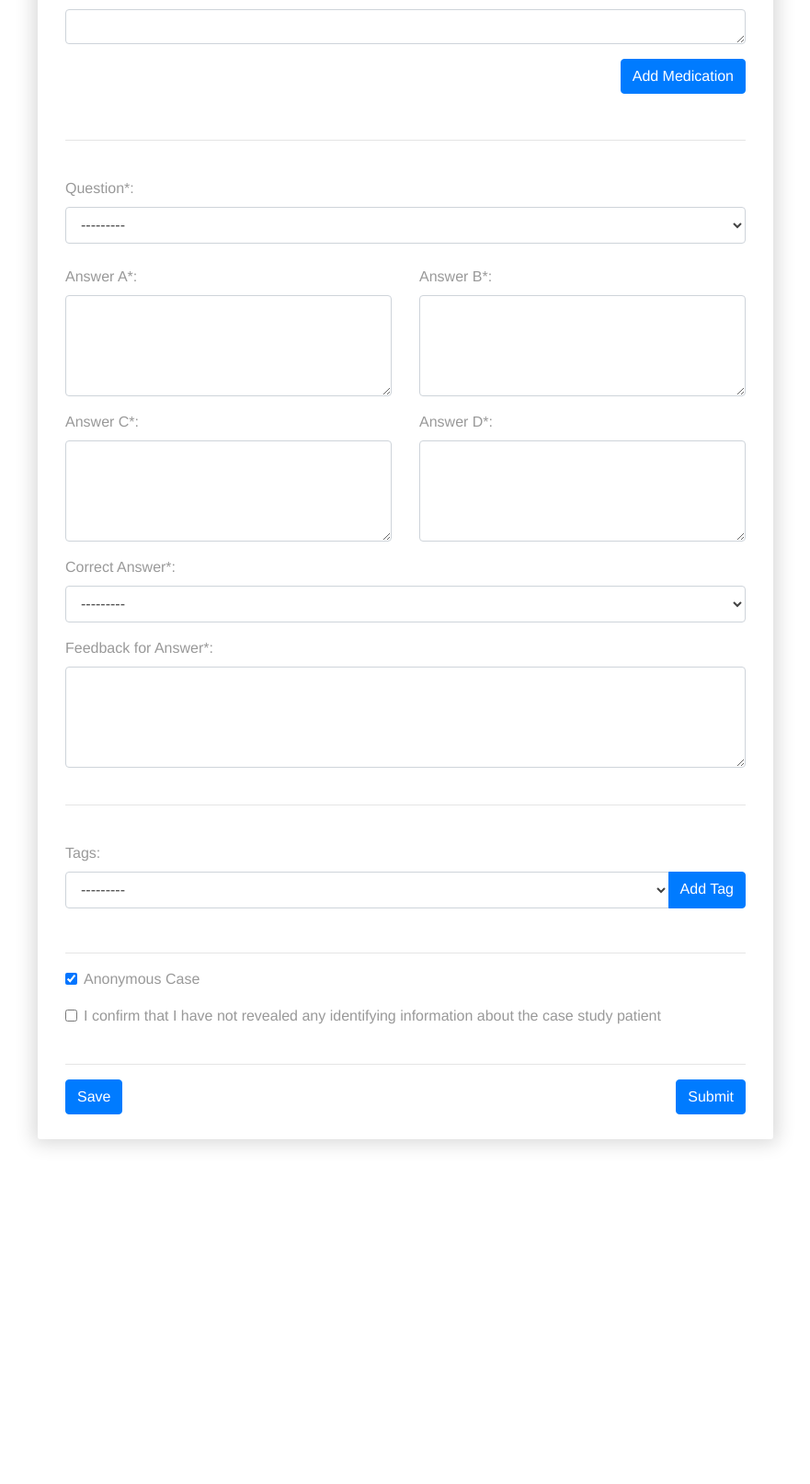
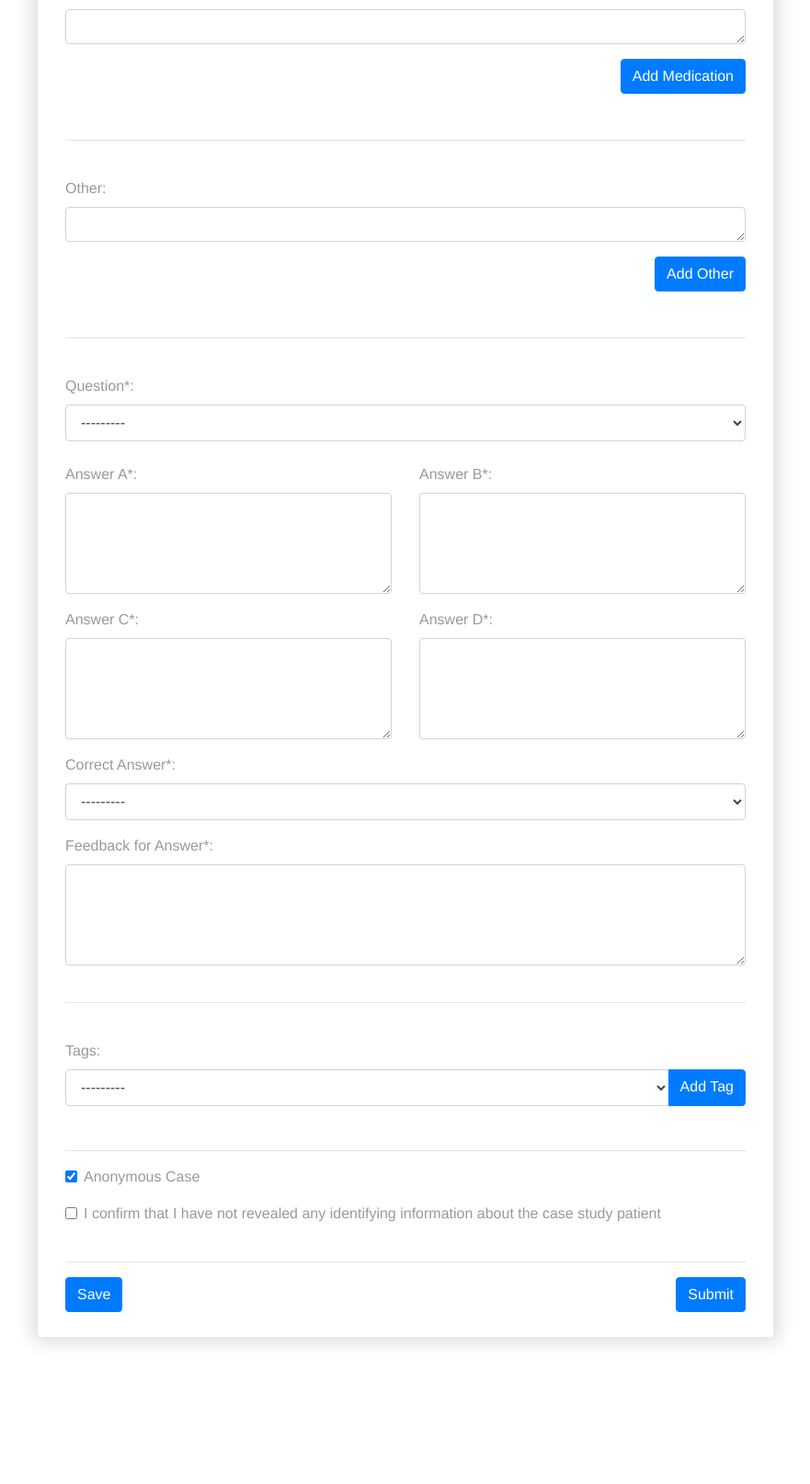
Before and after one commit to 320011/case, a Django app: page /cases/create-new-case/1 in a window 1280 px wide. Shown: the part 1259-2873 px from the top of the page at 92% size, without its empty margins (199-1080 px from the left). Before the commit the page ends 2507 px from the top, so only its background shows below. Run offline with Django 3.2, Linux system fonts and the light colour scheme; the visitor is signed in with stand-in values (Sample User, id 1); data comes from the database, SQL or seed files in the repository; data that the repository does not hold is empty; style sheets or scripts are compiled from the project's sources; some libraries are stand-ins or nearby versions.

Commit message:
added other field to model and create new case

```diff
--- a/core/case_study/admin.py
+++ b/core/case_study/admin.py
@@ -7,6 +7,7 @@ admin.site.register(CaseStudy)
 admin.site.register(TagRelationship)
 admin.site.register(MedicalHistory)
 admin.site.register(Medication)
+admin.site.register(Other)
 admin.site.register(Attempt)
 admin.site.register(Comment)
 admin.site.register(CommentVote)
--- a/core/case_study/forms.py
+++ b/core/case_study/forms.py
@@ -1,7 +1,7 @@
 from django import forms
 from django.forms import ModelForm
 
-from .models import Tag, CaseStudy, MedicalHistory, Medication
+from .models import Tag, CaseStudy, MedicalHistory, Medication, Other
 
 
 # populate patient particulars and description
@@ -125,3 +125,16 @@ class MedicationForm(ModelForm):
         super(MedicationForm, self).__init__(*args, **kwargs)
         for fname, f in self.fields.items():
             f.widget.attrs["class"] = "form-control"
+
+class OtherForm(ModelForm):
+    class Meta:
+        model = Other
+        fields = ["other_body"]
+        widgets = {
+            "other_body": forms.Textarea(attrs={"rows": 1}),
+        }
+
+    def __init__(self, *args, **kwargs):
+        super(OtherForm, self).__init__(*args, **kwargs)
+        for fname, f in self.fields.items():
+            f.widget.attrs["class"] = "form-control"
--- a/core/case_study/models.py
+++ b/core/case_study/models.py
@@ -180,6 +180,11 @@ class Medication(models.Model):
     def __str__(self):
         return self.name
 
+class Other(models.Model):
+    other_body = models.TextField(null=True, blank=True)
+    case_study = models.ForeignKey(CaseStudy, on_delete=models.CASCADE)
+    def __str__(self):
+        return self.other_body
 
 class Attempt(models.Model):
     user_answer = models.CharField(max_length=1, null=True)
--- a/core/case_study/templates/create_new_case.html
+++ b/core/case_study/templates/create_new_case.html
@@ -96,6 +96,22 @@
                 <br>
                 <hr>
                 <br>
+                <!-- Other  -->
+                <label>Other: </label>
+                {{ other_form.other_body }}
+                <div class="mt-3">
+                    <a class="btn btn-primary float-right" style="color: #fff" id="add_other">Add Other</a>
+                </div>
+                <br>
+                <input type="hidden" name="remove_other" value="false">
+                <ul class="list-group mt-4">
+                    {% for other in others %}
+                        <li class="list-group-item">{{ other.other_body }}</li>
+                    {% endfor %}
+                </ul>
+                <br>
+                <hr>
+                <br>
                 <!-- Question -->
                 <label>Question*: </label>
                 {{ case_study_form.question }} <br>
--- a/core/case_study/views.py
+++ b/core/case_study/views.py
@@ -6,8 +6,8 @@ from django.shortcuts import render, get_object_or_404
 from django.urls import reverse
 from django.utils import timezone
 
-from .forms import CaseStudyForm, CaseStudyTagForm, MedicalHistoryForm, MedicationForm  # , CaseTagForm
-from .models import Tag, TagRelationship, CaseStudy, MedicalHistory, Medication, Attempt, Comment
+from .forms import CaseStudyForm, CaseStudyTagForm, MedicalHistoryForm, MedicationForm, OtherForm  # , CaseTagForm
+from .models import Tag, TagRelationship, CaseStudy, MedicalHistory, Medication, Attempt, Comment, Other
 
 
 @login_required
@@ -24,6 +24,7 @@ def create_new_case(request, case_study_id):
     relevant_tags = TagRelationship.objects.filter(case_study=case_study)  # return Tags for that case_study
     medical_histories = MedicalHistory.objects.filter(case_study=case_study)
     medications = Medication.objects.filter(case_study=case_study)
+    others = Other.objects.filter(case_study=case_study)
     # Check if the choice was in years format, if yes, integer division by 12.
     if case_study.age:
         if case_study.age_type == 'Y':
@@ -36,6 +37,7 @@ def create_new_case(request, case_study_id):
         case_study_tag_form = CaseStudyTagForm(request.POST)
         medical_history_form = MedicalHistoryForm(request.POST)
         medication_form = MedicationForm(request.POST)
+        other_form = OtherForm(request.POST)
 
         # if user adds medical history
         if request.POST["submission_type"] == "medical_history":
@@ -56,10 +58,12 @@ def create_new_case(request, case_study_id):
                               "tags": relevant_tags,
                               "medical_histories": medical_histories,
                               "medications": medications,
+                              "others" : others,
                               # "case_study_question_form": case_study_question_form,
                               "case_study_tag_form": case_study_tag_form,
                               "medical_history_form": medical_history_form,
                               "medication_form": medication_form,
+                              "other_form": other_form,
                           })
 
         # if user adds medication
@@ -79,10 +83,37 @@ def create_new_case(request, case_study_id):
                               "tags": relevant_tags,
                               "medical_histories": medical_histories,
                               "medications": medications,
+                              "others" : others,
                               "case_study_tag_form": case_study_tag_form,
                               "medical_history_form": medical_history_form,
                               "medication_form": medication_form,
+                              "other_form": other_form,
                           })
+
+        # if user adds other
+        elif request.POST["submission_type"] == "other":
+            other_body = request.POST["other_body"]  # obtain other
+            if other_body:
+                # get or create new medication relationship in the database
+                other, created = Other.objects.get_or_create(other_body=other_body, case_study=case_study)
+                if created:
+                    messages.success(request, 'Other added!')
+                else:
+                    messages.error(request, 'This other item already exists.')
+            other_form = OtherForm(request.POST)
+            return render(request, "create_new_case.html",
+                          {
+                              "case_study_form": case_study_form,
+                              "tags": relevant_tags,
+                              "medical_histories": medical_histories,
+                              "medications": medications,
+                              "others" : others,
+                              "case_study_tag_form": case_study_tag_form,
+                              "medical_history_form": medical_history_form,
+                              "medication_form": medication_form,
+                              "other_form": other_form,
+                          })
+
         # if user adds tag
         elif request.POST["submission_type"] == "tag" and request.POST["tag_choice"]:
             # Create a new tag relationship for this case study.
@@ -101,10 +132,12 @@ def create_new_case(request, case_study_id):
                               "tags": relevant_tags,
                               "medical_histories": medical_histories,
                               "medications": medications,
+                              "others" : others,
                               # "case_study_question_form": case_study_question_form,
                               "case_study_tag_form": case_study_tag_form,
                               "medical_history_form": medical_history_form,
                               "medication_form": medication_form,
+                              "other_form": other_form,
                           })
 
         elif request.POST["submission_type"] == "save":
@@ -124,9 +157,11 @@ def create_new_case(request, case_study_id):
                                   "tags": relevant_tags,
                                   "medical_histories": medical_histories,
                                   "medications": medications,
+                                  "others" : others,
                                   "case_study_tag_form": case_study_tag_form,
                                   "medical_history_form": medical_history_form,
                                   "medication_form": medication_form,
+                                  "other_form": other_form,
                               })
         elif request.POST["submission_type"] == "submit":
             if request.POST['age_type'] == 'Y':
@@ -147,10 +182,12 @@ def create_new_case(request, case_study_id):
                                   "tags": relevant_tags,
                                   "medical_histories": medical_histories,
                                   "medications": medications,
+                                  "others" : others,
                                   # "case_study_question_form": case_study_question_form,
                                   "case_study_tag_form": case_study_tag_form,
                                   "medical_history_form": medical_history_form,
                                   "medication_form": medication_form,
+                                  "other_form": other_form,
                               })
         else:
             return render(request, "create_new_case.html",
@@ -159,24 +196,29 @@ def create_new_case(request, case_study_id):
                               "tags": relevant_tags,
                               "medical_histories": medical_histories,
                               "medications": medications,
+                              "others" : others,
                               "case_study_tag_form": case_study_tag_form,
                               "medical_history_form": medical_history_form,
                               "medication_form": medication_form,
+                              "other_form": other_form,
                           })
     else:
         case_study_form = CaseStudyForm(instance=case_study)
         case_study_tag_form = CaseStudyTagForm()
         medical_history_form = MedicalHistoryForm()
         medication_form = MedicationForm()
+        other_form = OtherForm()
     return render(request, "create_new_case.html",
                   {
                       "case_study_form": case_study_form,
                       "tags": relevant_tags,
                       "medical_histories": medical_histories,
                       "medications": medications,
+                      "others" : others,
                       "case_study_tag_form": case_study_tag_form,
                       "medical_history_form": medical_history_form,
                       "medication_form": medication_form,
+                      "other_form": other_form,
                   })
 
 
--- a/core/static/js/createCase.js
+++ b/core/static/js/createCase.js
@@ -16,12 +16,20 @@ $('#add_medication').click(function () {
   $('form').submit();
 });
 
+// Add other
+$('#add_other').click(function () {
+  $('#submission_type').val("other");
+  $('form').submit();
+});
+
+// Save
 $('#save').click(function () {
   $('#submission_type').val("save");
   $('#id_is_submitted').prop('value', false);
   $('form').submit();
 });
 
+// Submit
 $('#submit_button').click(function () {
   $('#submission_type').val("submit");
   $('#id_is_submitted').prop('value', true);
```
Also changed, not shown: core/case_study/migrations/0002_other.py (added), core/case_study/migrations/0003_auto_20191004_2218.py (added).
